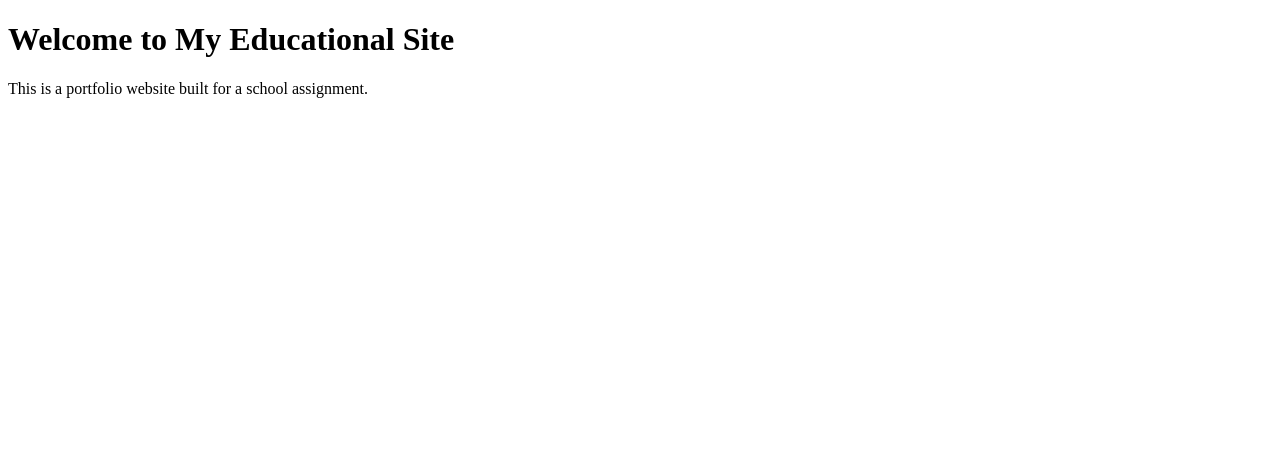
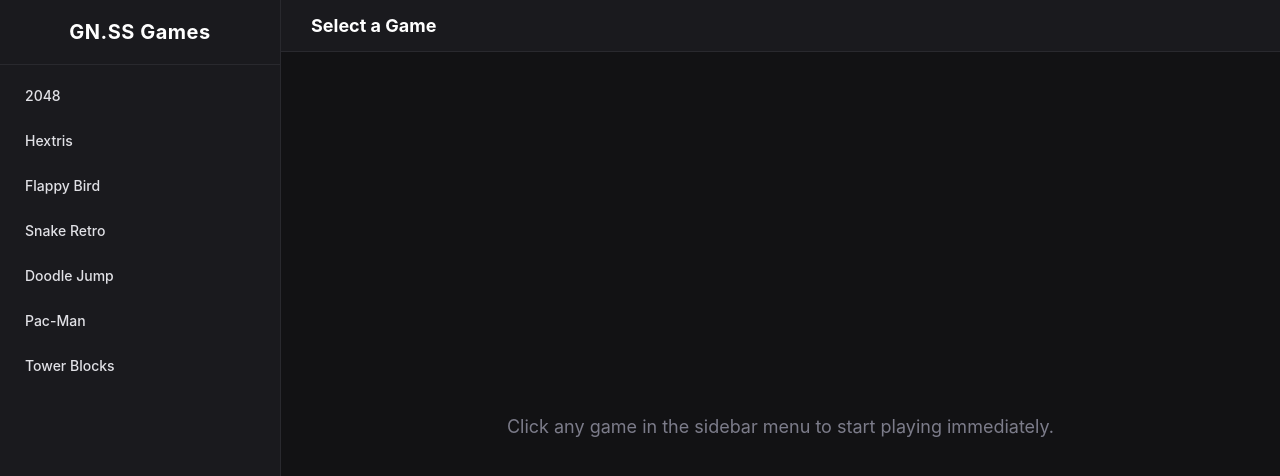
Before and after one commit to devvepicc/games-site-for-egs_seculy, a plain HTML site: page index.html in a window 1280 px wide. Shown: the top 476 px of the page. Drawn offline with Linux system fonts and the light colour scheme.

Commit message:
Update index.html

```diff
--- a/index.html
+++ b/index.html
@@ -3,10 +3,193 @@
 <head>
     <meta charset="UTF-8">
     <meta name="viewport" content="width=device-width, initial-scale=1.0">
-    <title>My School Project</title>
+    <title>GN.SS Hub</title>
+    <style>
+        :root {
+            --bg-color: #121214;
+            --sidebar-bg: #1a1a1e;
+            --text-color: #e1e1e6;
+            --accent-color: #007bff;
+            --hover-color: #29292e;
+        }
+
+        body {
+            font-family: -apple-system, BlinkMacSystemFont, "Segoe UI", Roboto, Helvetica, Arial, sans-serif;
+            background-color: var(--bg-color);
+            color: var(--text-color);
+            margin: 0;
+            padding: 0;
+            display: flex;
+            height: 100vh;
+            overflow: hidden;
+        }
+
+        /* Navigation Sidebar */
+        .sidebar {
+            width: 280px;
+            background-color: var(--sidebar-bg);
+            border-right: 1px solid #29292e;
+            display: flex;
+            flex-direction: column;
+            height: 100%;
+        }
+
+        .sidebar-header {
+            padding: 20px;
+            border-bottom: 1px solid #29292e;
+            text-align: center;
+        }
+
+        .sidebar-header h1 {
+            font-size: 20px;
+            margin: 0;
+            color: #fff;
+            letter-spacing: 0.5px;
+        }
+
+        .game-list {
+            flex: 1;
+            overflow-y: auto;
+            padding: 10px;
+        }
+
+        .game-item {
+            padding: 12px 15px;
+            margin-bottom: 4px;
+            border-radius: 6px;
+            cursor: pointer;
+            transition: background 0.2s ease;
+            font-size: 14px;
+            font-weight: 500;
+            display: flex;
+            align-items: center;
+        }
+
+        .game-item:hover {
+            background-color: var(--hover-color);
+            color: #fff;
+        }
+
+        .game-item.active {
+            background-color: var(--accent-color);
+            color: #fff;
+        }
+
+        /* Main Game Content Area */
+        .main-content {
+            flex: 1;
+            display: flex;
+            flex-direction: column;
+            background-color: var(--bg-color);
+            position: relative;
+        }
+
+        .view-header {
+            padding: 15px 30px;
+            background-color: var(--sidebar-bg);
+            border-bottom: 1px solid #29292e;
+            display: flex;
+            justify-content: space-between;
+            align-items: center;
+        }
+
+        .view-header h2 {
+            margin: 0;
+            font-size: 18px;
+            color: #fff;
+        }
+
+        .frame-container {
+            flex: 1;
+            padding: 20px;
+            display: flex;
+            justify-content: center;
+            align-items: center;
+            box-sizing: border-box;
+        }
+
+        iframe {
+            width: 100%;
+            height: 100%;
+            border: none;
+            border-radius: 8px;
+            background-color: #000;
+            box-shadow: 0 4px 20px rgba(0,0,0,0.5);
+        }
+
+        .placeholder-text {
+            font-size: 18px;
+            color: #7c7c8a;
+            text-align: center;
+        }
+
+        /* Custom Scrollbar for Sidebar */
+        .game-list::-webkit-scrollbar {
+            width: 6px;
+        }
+        .game-list::-webkit-scrollbar-track {
+            background: transparent;
+        }
+        .game-list::-webkit-scrollbar-thumb {
+            background: #3e3e4a;
+            border-radius: 3px;
+        }
+    </style>
 </head>
 <body>
-    <h1>Welcome to My Educational Site</h1>
-    <p>This is a portfolio website built for a school assignment.</p>
+
+    <!-- SIDEBAR NAVIGATION -->
+    <div class="sidebar">
+        <div class="sidebar-header">
+            <h1>GN.SS Games</h1>
+        </div>
+        <div class="game-list">
+            <div class="game-item" onclick="loadGame('2048', 'https://play2048.co')">2048</div>
+            <div class="game-item" onclick="loadGame('Hextris', 'https://hextris.io')">Hextris</div>
+            <div class="game-item" onclick="loadGame('Flappy Bird', 'https://github.io')">Flappy Bird</div>
+            <div class="game-item" onclick="loadGame('Snake', 'https://netlify.app')">Snake Retro</div>
+            <div class="game-item" onclick="loadGame('Doodle Jump', 'https://github.io')">Doodle Jump</div>
+            <div class="game-item" onclick="loadGame('Pacman', 'https://pacman.live')">Pac-Man</div>
+            <div class="game-item" onclick="loadGame('Tower Blocks', 'https://github.io')">Tower Blocks</div>
+        </div>
+    </div>
+
+    <!-- MAIN GAME DISPLAY -->
+    <div class="main-content">
+        <div class="view-header">
+            <h2 id="game-title">Select a Game</h2>
+            <div id="game-controls"></div>
+        </div>
+        <div class="frame-container" id="stage">
+            <div class="placeholder-text" id="placeholder">Click any game in the sidebar menu to start playing immediately.</div>
+        </div>
+    </div>
+
+    <script>
+        function loadGame(title, url) {
+            // Update Title Header
+            document.getElementById('game-title').innerText = title;
+
+            // Clear placeholder text if it exists
+            const placeholder = document.getElementById('placeholder');
+            if(placeholder) {
+                placeholder.remove();
+            }
+
+            // Target stage container and inject the standard iframe architecture
+            const stage = document.getElementById('stage');
+            stage.innerHTML = `<iframe src="${url}" allowfullscreen sandbox="allow-scripts allow-same-origin allow-forms"></iframe>`;
+
+            // Handle Active UI State highlighters
+            const items = document.querySelectorAll('.game-item');
+            items.forEach(item => {
+                if(item.innerText === title) {
+                    item.classList.add('active');
+                } else {
+                    item.classList.remove('active');
+                }
+            });
+        }
+    </script>
 </body>
 </html>
```
